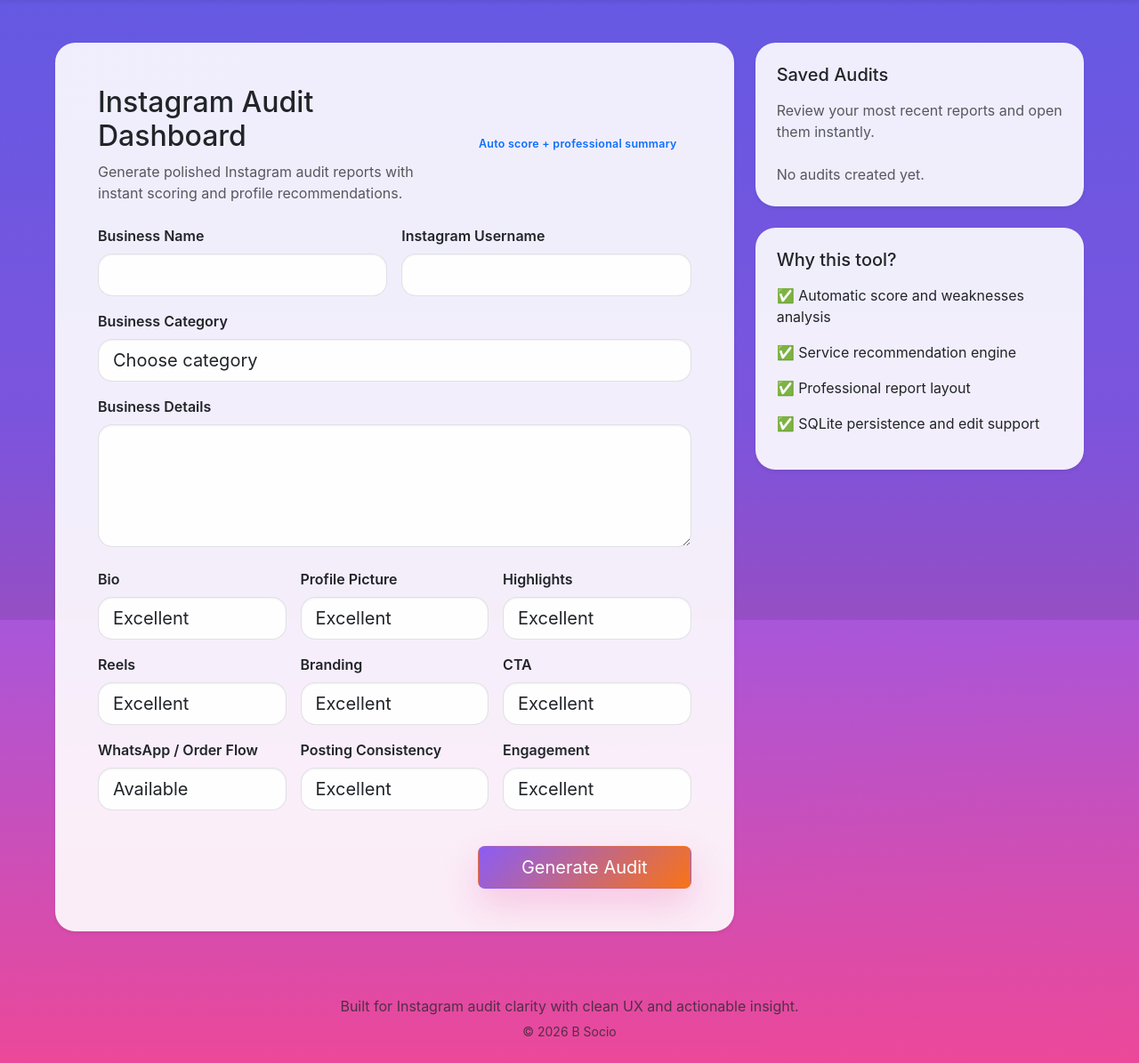
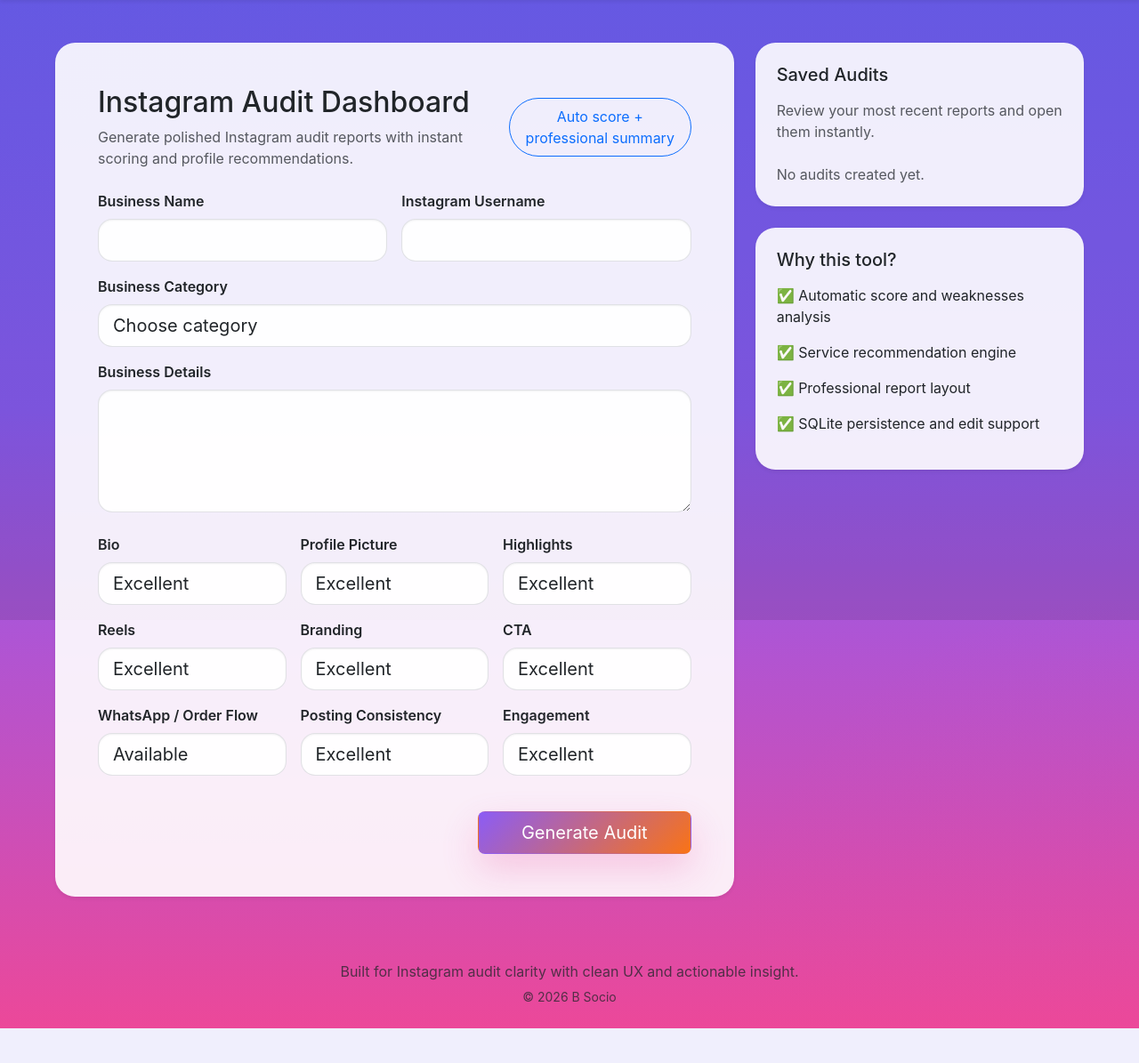
Before and after one commit to sera-mary/instagram_audit_tool, a Flask app: page / in a window 1280 px wide. Shown: the part 103-1298 px from the top of the page at 89% size. After the commit the page ends 1259 px from the top, so only its background shows below. Run offline with Flask 3, Linux system fonts and the light colour scheme.

Commit message:
Update Project Screenshots

```diff
--- a/templates/index.html
+++ b/templates/index.html
@@ -10,9 +10,11 @@
                         <h1 class="h2 mb-2">Instagram Audit Dashboard</h1>
                         <p class="text-muted mb-0">Generate polished Instagram audit reports with instant scoring and profile recommendations.</p>
                     </div>
-                    <div class="badge bg-primary-soft text-primary py-2 px-3 rounded-pill">Auto score + professional summary</div>
+                    <button type="submit" form="audit-form" class="btn btn-outline-primary rounded-pill px-3 py-2">
+                        Auto score + professional summary
+                    </button>
                 </div>
-                <form action="{{ url_for('generate') }}" method="POST" novalidate>
+                <form id="audit-form" action="{{ url_for('generate') }}" method="POST" novalidate>
                     {{ form.hidden_tag() }}
                     <div class="row gx-3">
                         <div class="col-md-6 mb-3">
```
